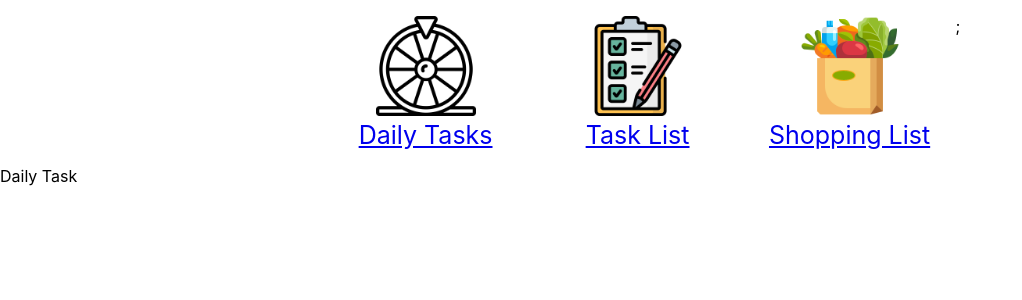
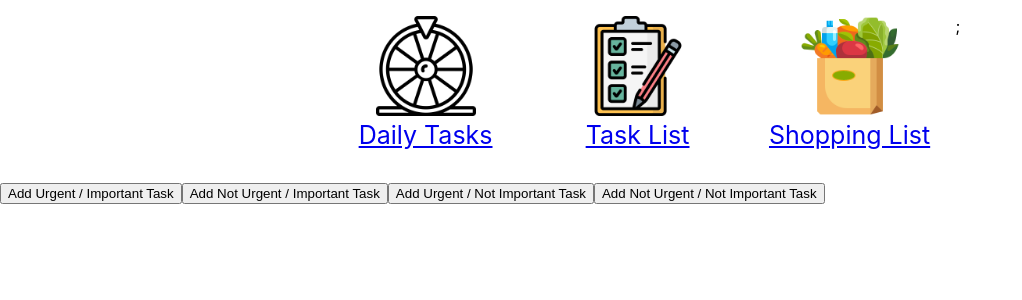
Before and after one commit to SeanBL/taskRoulette, a React (Create React App) app in the folder task-roulette/: page /dailytask in a window 1280 px wide. Shown: the top 300 px of the page, without its empty margins (0-1022 px from the left). Built offline with nearby package versions, Linux system fonts and the light colour scheme.

Commit message:
add daily task buttons

```diff
--- a/task-roulette/src/components/dailytask.js
+++ b/task-roulette/src/components/dailytask.js
@@ -1,5 +1,87 @@
+import '../styles/dailytask.css';
+import { useState } from "react";
+import { urgentImportantTask } from '../utils/urgentImportant';
+import { urgentNotImportantTask } from '../utils/urgentNotImportant';
+import { notUrgentImportantTask } from '../utils/notUrgentImportant';
+import { notUrgentNotImportantTask } from '../utils/notUrgentNotImportant';
+
+let nextId = 0;
+
 export default function Dailytask() {
+
+    const [dailyTask, setDailyTask] = useState([]);
+
+    let randomUITask = urgentImportantTask[Math.floor(Math.random() * urgentImportantTask.length)];
+
+    let randomNUITask = notUrgentImportantTask[Math.floor(Math.random() * notUrgentImportantTask.length)];
+
+    let randomUNITask = urgentNotImportantTask[Math.floor(Math.random() * urgentNotImportantTask.length)];
+
+    let randomNUNITask = notUrgentNotImportantTask[Math.floor(Math.random() * notUrgentNotImportantTask.length)];
+
     return (
-        <div>Daily Task</div>
+        <div>
+            <ul>
+                {dailyTask.map(task => (
+                    <li key={task.id}>
+                        {task.name}<br></br>
+                        {task.urgency}
+                    </li>
+                ))}
+            </ul>
+            <button onClick={()=> {
+                setDailyTask([
+                    ...dailyTask,
+                    {
+                        id: nextId++,
+                        name: randomUITask.taskTitle,
+                        urgengyRank: randomUITask.urgencyRank,
+                        urgency: randomUITask.urgency
+                    }
+                ]);
+            }}>
+                Add Urgent / Important Task
+            </button>
+            <button onClick={() => {
+                setDailyTask([
+                    ...dailyTask,
+                    {
+                        id: nextId++,
+                        name: randomNUITask.taskTitle,
+                        urgengyRank: randomNUITask.urgencyRank,
+                        urgency: randomNUITask.urgency
+                    }
+                ]);
+            }}>
+                Add Not Urgent / Important Task
+            </button>
+            <button onClick={() => {
+                setDailyTask([
+                    ...dailyTask,
+                    {
+                        id: nextId++,
+                        name: randomUNITask.taskTitle,
+                        urgengyRank: randomUNITask.urgencyRank,
+                        urgency: randomUNITask.urgency
+                    }
+                ]);
+            }}>
+                Add Urgent / Not Important Task
+            </button>
+            <button onClick={() => {
+                setDailyTask([
+                    ...dailyTask,
+                    {
+                        id: nextId++,
+                        name: randomNUNITask.taskTitle,
+                        urgengyRank: randomNUNITask.urgencyRank,
+                        urgency: randomNUNITask.urgency
+                    }
+                ]);
+            }}>
+                Add Not Urgent / Not Important Task
+            </button>
+
+        </div>
     );
 };
--- a/task-roulette/src/components/newtask.js
+++ b/task-roulette/src/components/newtask.js
@@ -16,21 +16,7 @@ export default function Newtask() {
         setDeadline(e.target.value);
     };
 
-    const handleOnChange = (position) => {
-        const updatedCheckbox = checkbox.map((item, index) =>
-        index === position ? !item : item
-        );
-        setCheckbox(updatedCheckbox);
-    }
-
-
-
-    const handleSubmit = (event) => {
-        event.preventDefault();
-        console.log(inputs);
-        console.log(deadline);
-        console.log(checkbox);
-    }
+    const [urgencyState, setUrgencyState] = useState("");
 
     const urgentBox = [
         {
@@ -59,6 +45,25 @@ export default function Newtask() {
     const [checkbox, setCheckbox] = useState(
         new Array(urgentBox.length).fill(false)
     );
+
+    const handleOnChange = (position) => {
+        const updatedCheckbox = checkbox.map((item, index) =>
+        index === position ? !item : item
+        );
+        setCheckbox(updatedCheckbox);
+
+        const checkboxIndex = updatedCheckbox.indexOf(true);
+
+        setUrgencyState(urgentBox[checkboxIndex].title);
+    };
+
+    const handleSubmit = (event) => {
+        event.preventDefault();
+        console.log(inputs);
+        console.log(deadline);
+        console.log(checkbox);
+        console.log(urgencyState);
+    }
 
     return (
         <div className='flex-container-newtask'>
--- /dev/null
+++ b/task-roulette/src/utils/notUrgentImportant.js
@@ -0,0 +1,26 @@
+export const notUrgentImportantTask = [
+    {
+        taskTitle: "Answer emails",
+        urgency: "Urgent / Not Important",
+        urgencyRank: 2,
+        completed: "false"
+    },
+    {
+        taskTitle: "Work on portfoliio",
+        urgency: "Urgent / Not Important",
+        urgencyRank: 2,
+        completed: "false"
+    },
+    {
+        taskTitle: "Continue working on project",
+        urgency: "Urgent / Not Important",
+        urgencyRank: 2,
+        completed: "false"
+    },
+    {
+        taskTitle: "Study Leetcode",
+        urgency: "Urgent / Not Important",
+        urgencyRank: 2,
+        completed: "false"
+    }
+]
--- /dev/null
+++ b/task-roulette/src/utils/notUrgentNotImportant.js
@@ -0,0 +1,26 @@
+export const notUrgentNotImportantTask = [
+    {
+        taskTitle: "Start New Show",
+        urgency: "Not Urgent / Not Important",
+        urgencyRank: 4,
+        completed: "false"
+    },
+    {
+        taskTitle: "Create New Channel on Discord",
+        urgency: "Not Urgent / Not Important",
+        urgencyRank: 4,
+        completed: "false"
+    },
+    {
+        taskTitle: "Search for new Recipe",
+        urgency: "Not Urgent / Not Important",
+        urgencyRank: 4,
+        completed: "false"
+    },
+    {
+        taskTitle: "Start New Game",
+        urgency: "Not Urgent / Not Important",
+        urgencyRank: 4,
+        completed: "false"
+    }
+]
--- /dev/null
+++ b/task-roulette/src/utils/urgentImportant.js
@@ -0,0 +1,29 @@
+export const urgentImportantTask = [
+    {
+        taskTitle: "Start Essay",
+        urgency: "Urgent / Important",
+        urgencyRank: 1,
+        completed: "false"
+    },
+
+    {
+        taskTitle: "Start project",
+        urgency: "Urgent / Important",
+        urgencyRank: 1,
+        completed: "false"
+    },
+
+    {
+        taskTitle: "Create Profile",
+        urgency: "Urgent / Important",
+        urgencyRank: 1,
+        completed: "false"
+    },
+
+    {
+        taskTitle: "Take Test",
+        urgency: "Urgent / Important",
+        urgencyRank: 1,
+        completed: "false"
+    }
+]
--- /dev/null
+++ b/task-roulette/src/utils/urgentNotImportant.js
@@ -0,0 +1,26 @@
+export const urgentNotImportantTask = [
+    {
+        taskTitle: "Do Dishes",
+        urgency: "Urgent / Not Important",
+        urgencyRank: 3,
+        completed: "false"
+    },
+    {
+        taskTitle: "Wash Dog",
+        urgency: "Urgent / Not Important",
+        urgencyRank: 3,
+        completed: "false"
+    },
+    {
+        taskTitle: "Clear Emails",
+        urgency: "Urgent / Not Important",
+        urgencyRank: 3,
+        completed: "false"
+    },
+    {
+        taskTitle: "Daily Tasks on Fortnite",
+        urgency: "Urgent / Not Important",
+        urgencyRank: 3,
+        completed: "false"
+    }
+]
```
Also changed, not shown: task-roulette/src/styles/dailytask.css (added).
